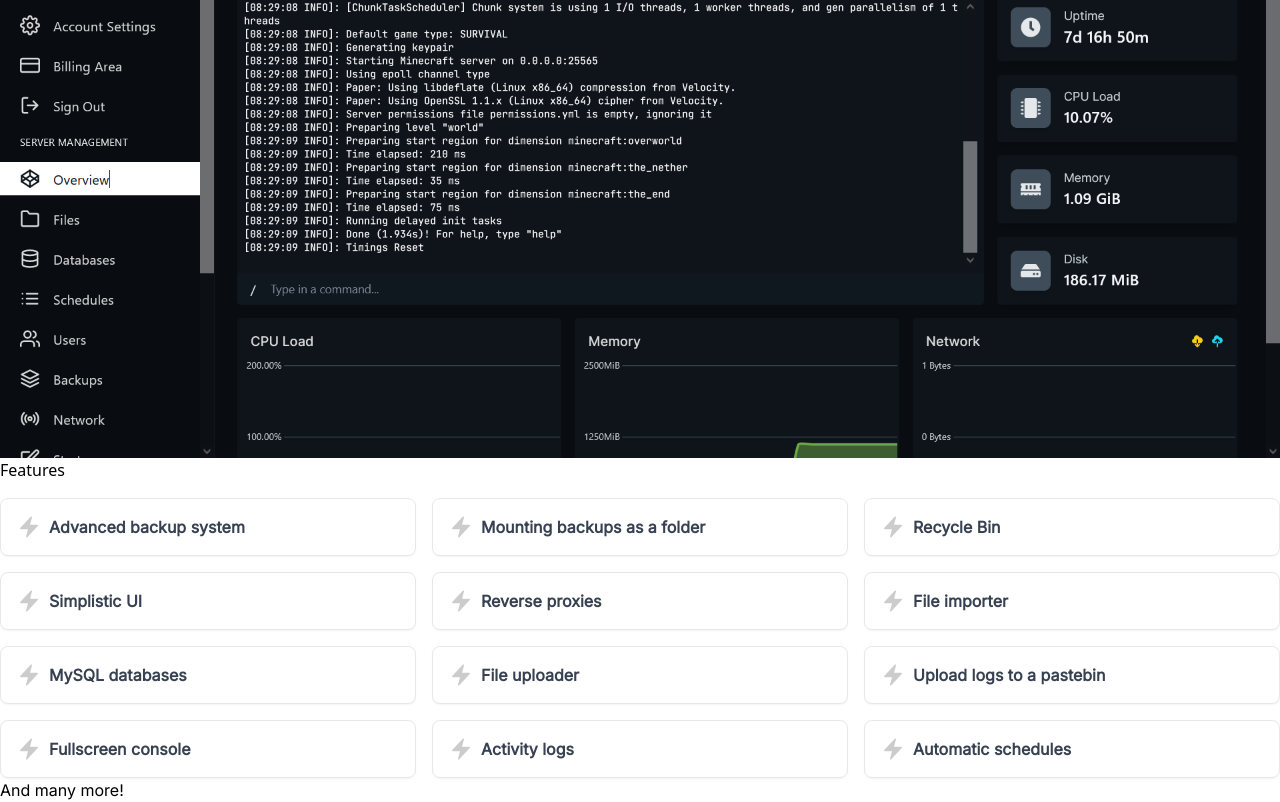
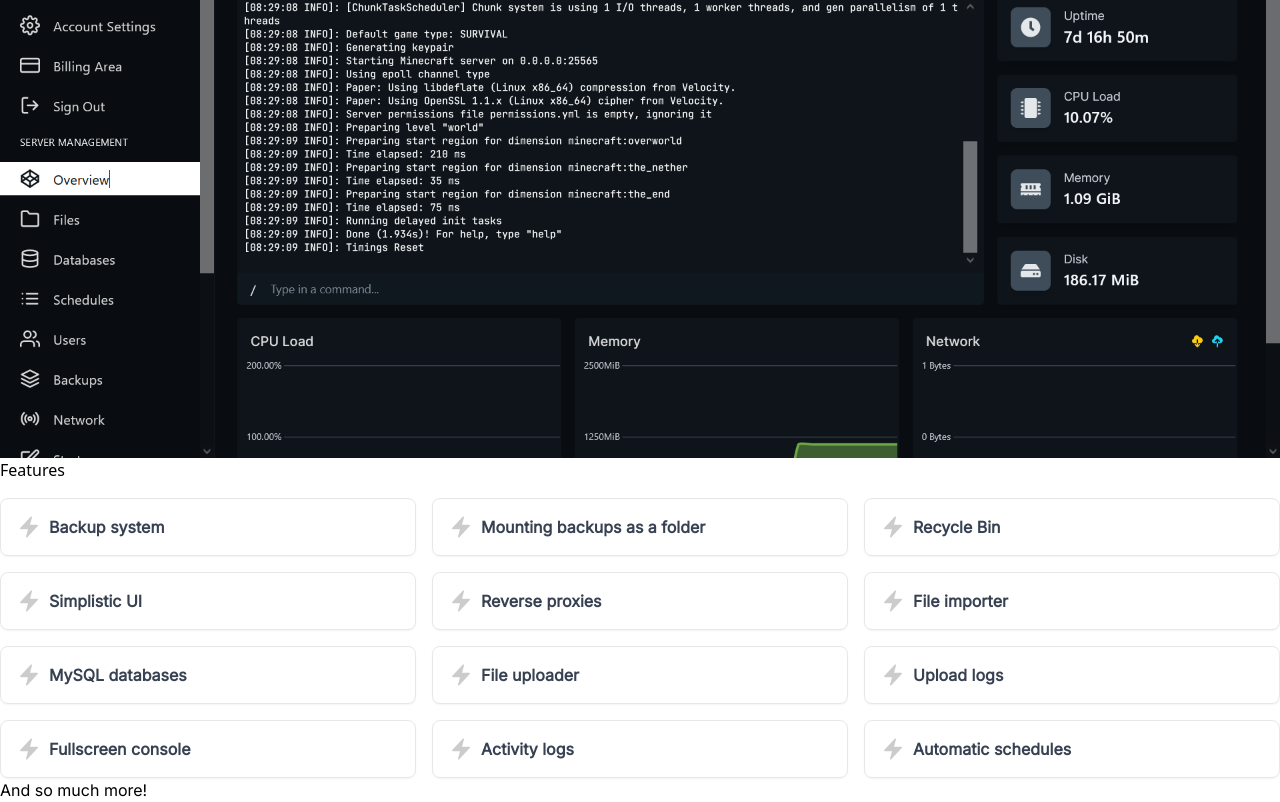
Before and after one commit to berrybyte-net/documentation, a Next.js app: page /lime in a window 1280 px wide. Shown: the part 230-1032 px from the top of the page. Built offline with nearby package versions, Linux system fonts and the light colour scheme.

Commit message:
typos and formatting

```diff
--- a/pages/index.mdx
+++ b/pages/index.mdx
@@ -6,6 +6,7 @@ import { Callout } from 'nextra-theme-docs';
 Welcome to the BerryByte documentation website.
 
 This site contains useful guides & tips on how to run various types of game servers (including Rust, Minecraft and more to come), as well as running VPSes.<br/>
+
 This guide is built for BerryByte users, however the same guides can be applied in other environments.
 
 <Callout type="warning" emoji="⚠️">
@@ -14,7 +15,7 @@ This guide is built for BerryByte users, however the same guides can be applied
 
 ## Contributing
 
-We always welcome new users, who would like to contribute to this knowledge base to make it an extensive directory of guides for server owners and administrators. Head to our [GitHub repository](https://github.com/berrybyte-net/documentation#contributing) for instructions to contribute.
+We always welcome new users who would like to contribute to this knowledge base to make it an extensive directory of guides for server owners and administrators. Head to our [GitHub repository](https://github.com/berrybyte-net/documentation#contributing) for instructions to contribute.
 
 ## Categories
 
--- a/pages/lime/index.mdx
+++ b/pages/lime/index.mdx
@@ -16,7 +16,7 @@ A beautifully designed game control panel, carefully crafted for both aesthetics
 ## Features
 
 <Cards>
-    <Card icon={<Spark className="w-6 h-6"/>} title="Advanced backup system" href="/lime/backups"/>
+    <Card icon={<Spark className="w-6 h-6"/>} title="Backup system" href="/lime/backups"/>
     <Card icon={<Spark className="w-6 h-6"/>} title="Mounting backups as a folder" href="#"/>
     <Card icon={<Spark className="w-6 h-6"/>} title="Recycle Bin" href="/lime/recycle-bin"/>
     <Card icon={<Spark className="w-6 h-6"/>} title="Simplistic UI" href="#"/>
@@ -24,10 +24,10 @@ A beautifully designed game control panel, carefully crafted for both aesthetics
     <Card icon={<Spark className="w-6 h-6"/>} title="File importer" href="/lime/importing-files"/>
     <Card icon={<Spark className="w-6 h-6"/>} title="MySQL databases" href="#"/>
     <Card icon={<Spark className="w-6 h-6"/>} title="File uploader" href="/lime/importing-files"/>
-    <Card icon={<Spark className="w-6 h-6"/>} title="Upload logs to a pastebin" href="#"/>
+    <Card icon={<Spark className="w-6 h-6"/>} title="Upload logs" href="#"/>
     <Card icon={<Spark className="w-6 h-6"/>} title="Fullscreen console" href="#"/>
     <Card icon={<Spark className="w-6 h-6"/>} title="Activity logs" href="#"/>
     <Card icon={<Spark className="w-6 h-6"/>} title="Automatic schedules" href="#"/>
 </Cards>
 
-And many more!
+And so much more!
--- a/theme.config.tsx
+++ b/theme.config.tsx
@@ -1,17 +1,17 @@
-import React from 'react'
-import { DocsThemeConfig } from 'nextra-theme-docs'
+import React from 'react';
+import { DocsThemeConfig } from 'nextra-theme-docs';
 
 const config: DocsThemeConfig = {
-  logo: <span className='font-bold text-2xl'>Berry<span className='text-lime-400'>Byte</span> Docs</span>,
+    logo: <span className="font-bold text-2xl">Berry<span className="text-lime-400">Byte</span> Docs</span>,
     project: {
         link: 'https://github.com/berrybyte-net/documentation',
     },
     chat: {
         link: 'https://discord.gg/Wc9wMZxQ2D',
     },
-  docsRepositoryBase: 'https://github.com/berrybyte-net/documentation/tree/main/',
+    docsRepositoryBase: 'https://github.com/berrybyte-net/documentation',
     footer: {
-    text: '© 2022 BerryByte Limited and contributers. All rights reserved. Built with lots of coffee and love 💖',
+        text: '© 2022 BerryByte Limited and contributors. Built with lots of coffee and love 💖',
     },
     sidebar: {
         defaultMenuCollapseLevel: 0
@@ -19,17 +19,17 @@ const config: DocsThemeConfig = {
     useNextSeoProps() {
         return {
             titleTemplate: '%s – BerryByte Docs',
-      }
+        };
     },
     head: (
         <>
-      <meta name="viewport" content="width=device-width, initial-scale=1.0" />
-      <meta property="og:title" content="BerryByte Docs" />
-      <meta property="og:description" content="A public community-written documentation for all game-server/virtual server related topics." />
+            <meta name="viewport" content="width=device-width, initial-scale=1.0"/>
+            <meta property="og:title" content="BerryByte Docs"/>
+            <meta property="og:description" content="Public community-written documentation for all game/virtual server related topics."/>
         </>
     ),
     primaryHue: 332,
-  }
+};
 
 
-export default config
+export default config;
```
Lines whose indentation alone changed are shown as unchanged.
